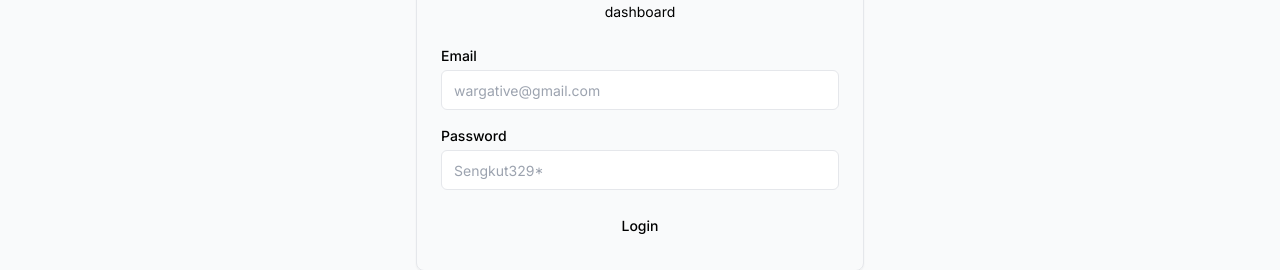
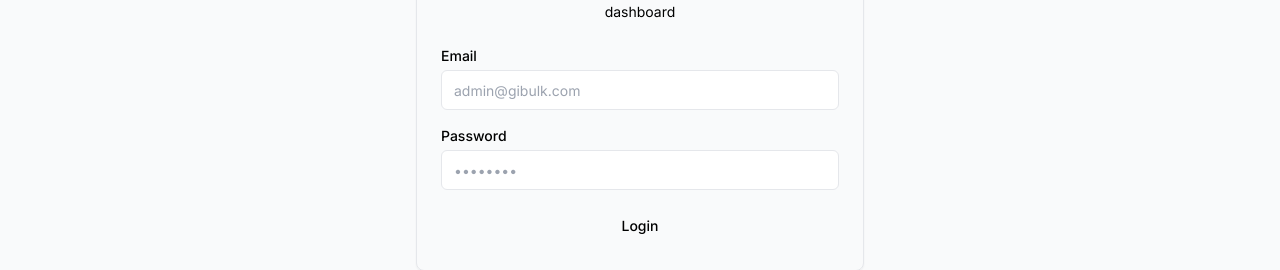
Before and after one commit to gibulk/blog-gibulk, a Next.js app: page /admin/login in a window 1280 px wide. Shown: the part 370-640 px from the top of the page. Built offline with nearby package versions, Linux system fonts and the light colour scheme.

Commit message:
Update page.tsx

```diff
--- a/app/admin/login/page.tsx
+++ b/app/admin/login/page.tsx
@@ -1,6 +1,6 @@
 'use client'
 
-import { useState } from 'react'
+import { useState, Suspense } from 'react'
 import { useRouter, useSearchParams } from 'next/navigation'
 import { createClient } from '@/lib/supabase/client'
 import { Button } from '@/components/ui/button'
@@ -8,7 +8,7 @@ import { Input } from '@/components/ui/input'
 import { Card, CardContent, CardDescription, CardHeader, CardTitle } from '@/components/ui/card'
 import toast from 'react-hot-toast'
 
-export default function AdminLoginPage() {
+function LoginForm() {
   const [email, setEmail] = useState('')
   const [password, setPassword] = useState('')
   const [loading, setLoading] = useState(false)
@@ -33,7 +33,6 @@ export default function AdminLoginPage() {
       return
     }
 
-    // Verifikasi email admin
     if (email !== process.env.NEXT_PUBLIC_ADMIN_EMAIL) {
       await supabase.auth.signOut()
       toast.error('Anda tidak memiliki akses admin')
@@ -47,7 +46,6 @@ export default function AdminLoginPage() {
   }
 
   return (
-    <div className="min-h-screen flex items-center justify-center bg-gray-50 dark:bg-gray-900 px-4">
     <Card className="w-full max-w-md">
       <CardHeader className="text-center">
         <CardTitle className="text-2xl">Login Admin Gibulk</CardTitle>
@@ -66,7 +64,7 @@ export default function AdminLoginPage() {
               type="email"
               value={email}
               onChange={(e) => setEmail(e.target.value)}
-                placeholder="wargative@gmail.com"
+              placeholder="admin@gibulk.com"
               required
             />
           </div>
@@ -79,7 +77,7 @@ export default function AdminLoginPage() {
               type="password"
               value={password}
               onChange={(e) => setPassword(e.target.value)}
-                placeholder="Sengkut329*"
+              placeholder="••••••••"
               required
             />
           </div>
@@ -89,6 +87,15 @@ export default function AdminLoginPage() {
         </form>
       </CardContent>
     </Card>
+  )
+}
+
+export default function AdminLoginPage() {
+  return (
+    <div className="min-h-screen flex items-center justify-center bg-gray-50 dark:bg-gray-900 px-4">
+      <Suspense fallback={<div className="text-center">Loading...</div>}>
+        <LoginForm />
+      </Suspense>
     </div>
   )
 }
```
Lines whose indentation alone changed are shown as unchanged.
